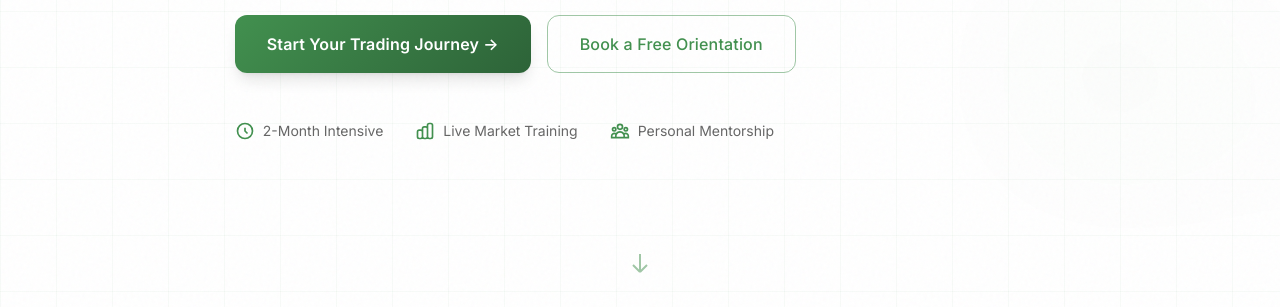
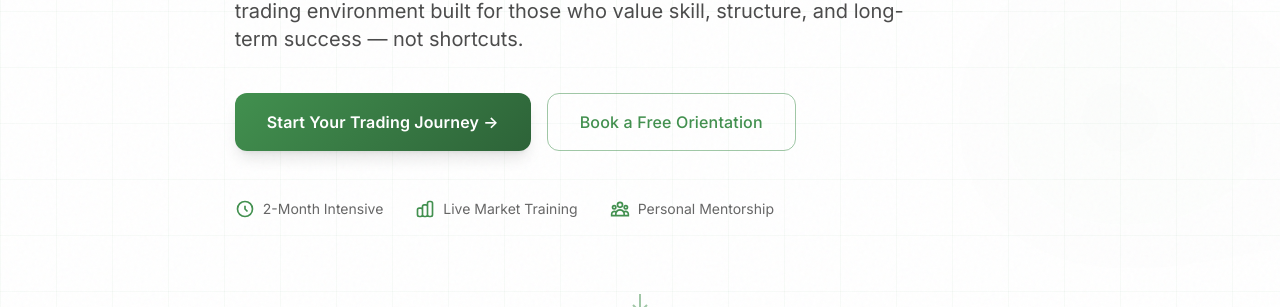
Before and after one commit to GCStudio-COD/finxtreet, a plain HTML site: page index.html in a window 1280 px wide. Shown: the part 493-800 px from the top of the page. Drawn offline with nearby package versions, Linux system fonts and the light colour scheme.

Commit message:
changes added

```diff
--- a/index.html
+++ b/index.html
@@ -108,9 +108,9 @@
                             style="color: #000000;">Trade With Discipline.</span> <span id="hero-subheadline"
                             class="block text-5xl md:text-6xl lg:text-7xl font-semibold leading-tight mt-2"
                             style="color: #42904f;">Learn Like a Professional.</span></h1>
-                    <!-- <p id="hero-description"
+                    <p id="hero-description"
                         class="text-lg md:text-xl leading-relaxed mt-8 max-w-2xl animate-in opacity-0 delay-2"
-                        style="color: rgba(0, 0, 0, 0.7);">Finxtreet Academy is mentor-guided educational academy and live trading environment built for those who value skill, structure, and long-term success not shortcuts.</p> -->
+                        style="color: rgba(0, 0, 0, 0.7);">Finxtreet Academy is mentor-guided educational academy and live trading environment built for those who value skill, structure, and long-term success not shortcuts.</p>
                     <div class="flex flex-col sm:flex-row gap-4 mt-10 animate-in opacity-0 delay-3"><button
                             id="cta-primary" class="btn-primary px-8 py-4 rounded-xl font-semibold text-base shadow-lg">Start
                             Your Trading Journey →</button>
```
